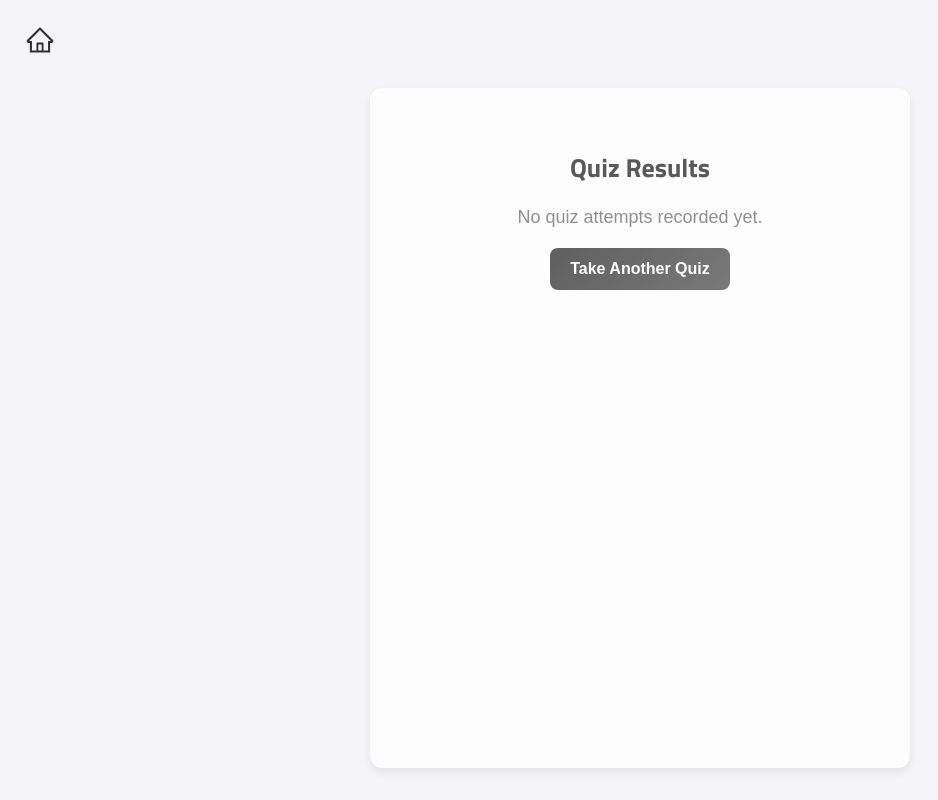
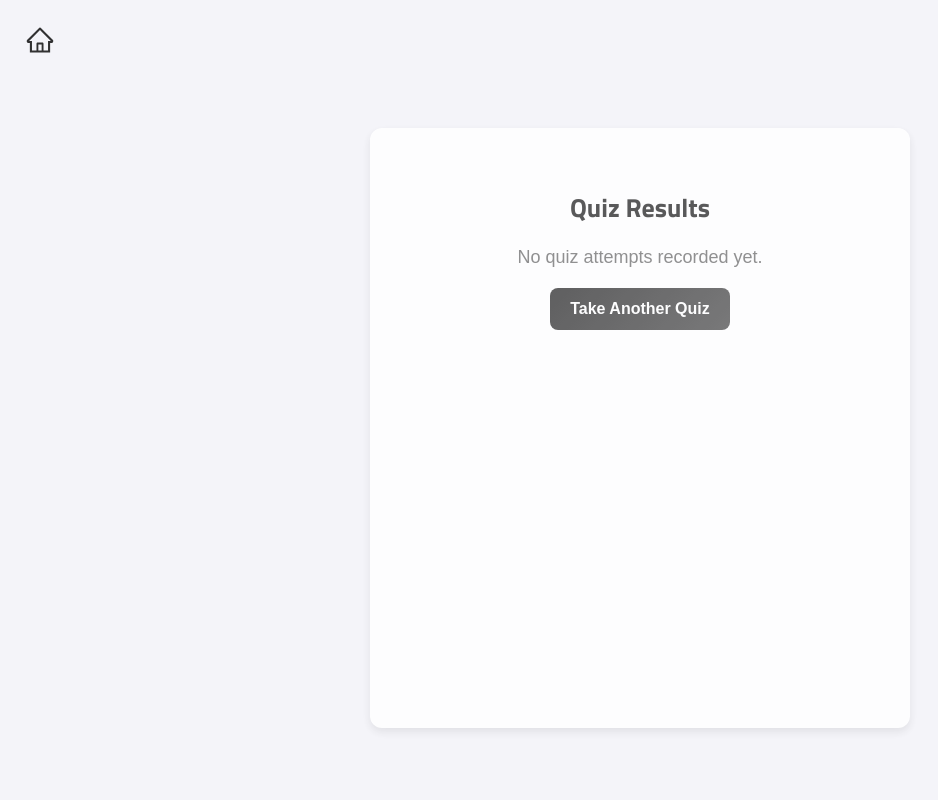
Before and after one commit to RiteshJha912/quizapp-assignment2, a React (Vite) app: page /results in a window 1280 px wide. Shown: the whole page, without its empty margins (0-938 px from the left). Built offline with nearby package versions, Linux system fonts and the light colour scheme; a web font is replaced by a local one.

Commit message:
11:results page bottom bug

```diff
--- a/src/styles/Results.module.css
+++ b/src/styles/Results.module.css
@@ -14,7 +14,7 @@ body {
     max-width: 550px;
     /* Slightly reduced width */
     width: 90%;
-    height: 85vh;
+    height: 75vh;
     margin: 20px auto 0;
     padding: 60px 30px 15px;
     background: #ffffff;
```
